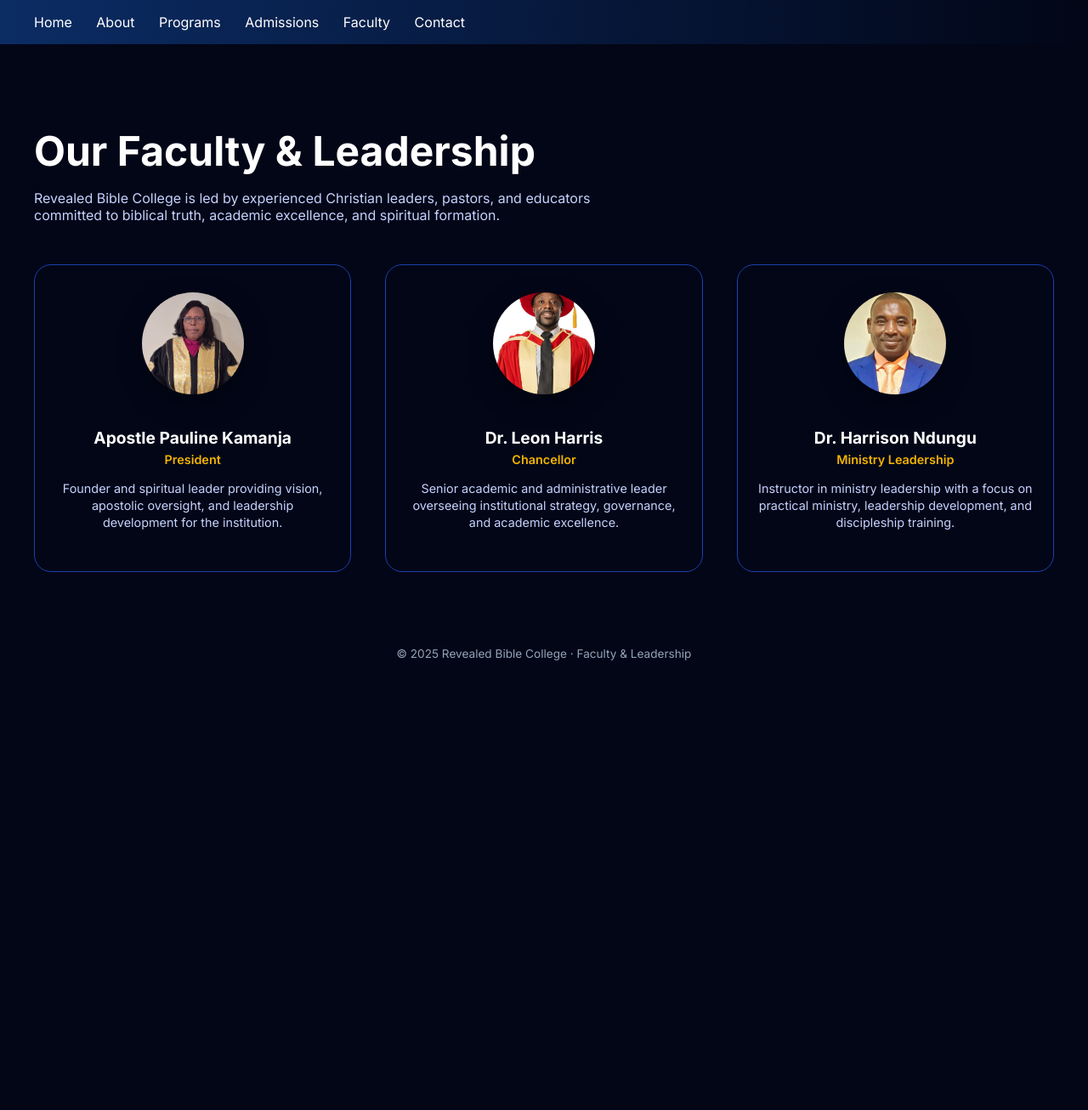
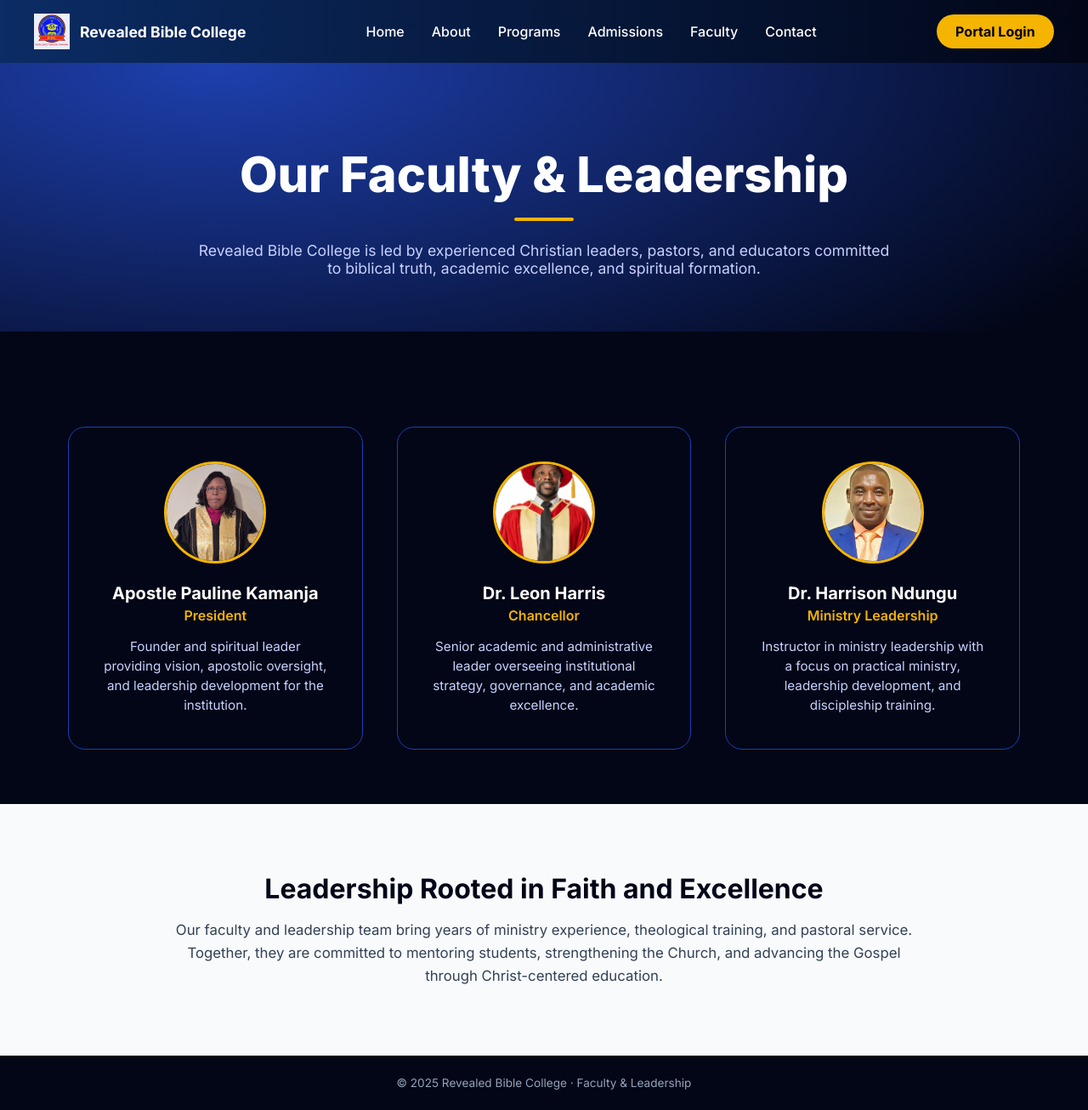
Before and after one commit to WillieKM/my-student-portal, a Jekyll site: the page faculty.html, which Jekyll copies as it is, in a window 1280 px wide and 1306 px high. Shown: the whole window at 85% size. Built offline with Jekyll 4.4.1, drawn with Linux system fonts in a browser that asks for light colours.

Commit message:
Update faculty.html

```diff
--- a/faculty.html
+++ b/faculty.html
@@ -1,95 +1,209 @@
 <!DOCTYPE html>
 <html lang="en">
 <head>
-  <meta charset="UTF-8">
-  <title>Faculty | Revealed Bible College</title>
-  <meta name="viewport" content="width=device-width, initial-scale=1.0">
+  <meta charset="UTF-8" />
+  <meta name="viewport" content="width=device-width, initial-scale=1.0" />
+  <title>Faculty & Leadership | Revealed Bible College</title>
 
-  <link href="https://fonts.googleapis.com/css2?family=Inter:wght@400;600;700&display=swap" rel="stylesheet">
+  <meta name="description" content="Meet the faculty and leadership of Revealed Bible College. Experienced Christian leaders committed to biblical truth, academic excellence, and spiritual formation.">
+
+  <link href="https://fonts.googleapis.com/css2?family=Inter:wght@400;500;600;700;800&display=swap" rel="stylesheet">
 
   <style>
-    body {
-      font-family: Inter, sans-serif;
-      background: #020617;
-      color: white;
-      margin: 0;
+    :root {
+      --navy-dark: #020617;
+      --navy: #0b2c64;
+      --navy-soft: #1e40af;
+      --gold: #f4b400;
+      --text-light: #e5e7eb;
+      --text-muted: #c7d2fe;
+      --radius: 1.25rem;
     }
 
-    header {
-      background: linear-gradient(90deg, #0b2c64, #020617);
-      padding: 1rem 2.5rem;
+    * {
+      box-sizing: border-box;
+      margin: 0;
+      padding: 0;
     }
 
-    header a {
+    body {
+      font-family: "Inter", sans-serif;
+      background: var(--navy-dark);
       color: white;
+      min-height: 100vh;
+    }
+
+    a {
+      color: inherit;
       text-decoration: none;
-      margin-right: 1.5rem;
+    }
+
+    /* ================= HEADER ================= */
+
+    header {
+      background: linear-gradient(90deg, var(--navy), var(--navy-dark));
+      position: sticky;
+      top: 0;
+      z-index: 10;
+    }
+
+    .nav {
+      max-width: 1400px;
+      margin: auto;
+      padding: 1rem 2.5rem;
+      display: flex;
+      align-items: center;
+      justify-content: space-between;
+    }
+
+    .brand {
+      display: flex;
+      align-items: center;
+      gap: 0.75rem;
+      font-weight: 700;
+      font-size: 1.1rem;
+    }
+
+    .brand img {
+      height: 42px;
+    }
+
+    .nav-links {
+      display: flex;
+      gap: 2rem;
       font-weight: 500;
     }
 
-    .container {
-      max-width: 1200px;
-      margin: auto;
-      padding: 4rem 2rem;
+    .nav-cta {
+      background: var(--gold);
+      color: black;
+      padding: 0.6rem 1.4rem;
+      border-radius: 999px;
+      font-weight: 700;
     }
 
-    h1 {
-      font-size: 3rem;
+    /* ================= HERO ================= */
+
+    .hero {
+      background: radial-gradient(1200px 500px at 20% 0%, var(--navy-soft), var(--navy-dark));
+      padding: 6rem 2.5rem 4rem;
+      text-align: center;
+    }
+
+    .hero h1 {
+      font-size: clamp(2.8rem, 4.5vw, 3.6rem);
+      font-weight: 800;
       margin-bottom: 1rem;
     }
 
-    .intro {
-      color: #c7d2fe;
-      max-width: 720px;
-      margin-bottom: 3rem;
+    .hero-divider {
+      width: 70px;
+      height: 4px;
+      background: var(--gold);
+      border-radius: 999px;
+      margin: 0 auto 1.5rem;
+    }
+
+    .hero p {
+      max-width: 820px;
+      margin: auto;
+      font-size: 1.1rem;
+      color: var(--text-muted);
+    }
+
+    /* ================= FACULTY (DARK) ================= */
+
+    .faculty-section {
+      max-width: 1200px;
+      margin: auto;
+      padding: 4rem 2.5rem;
     }
 
     .faculty-grid {
+      margin-top: 3rem;
       display: grid;
-      grid-template-columns: repeat(auto-fit, minmax(260px, 1fr));
+      grid-template-columns: repeat(auto-fit, minmax(280px, 1fr));
       gap: 2.5rem;
     }
 
     .faculty-card {
+      background: #020617;
+      border-radius: var(--radius);
+      padding: 2.5rem;
+      text-align: center;
       border: 1px solid #1e40af;
-      border-radius: 1.25rem;
-      padding: 2rem 1.5rem;
-      text-align: center;
-      background: #020617;
     }
 
     .faculty-card img {
       width: 120px;
       height: 120px;
-      border-radius: 50%;
       object-fit: cover;
-      margin-bottom: 1rem;
-      box-shadow: 0 10px 30px rgba(0,0,0,0.4);
+      border-radius: 999px;
+      margin-bottom: 1.2rem;
+      border: 3px solid var(--gold);
     }
 
     .faculty-card h3 {
-      font-size: 1.2rem;
-      margin-bottom: 0.3rem;
+      font-size: 1.25rem;
+      margin-bottom: 0.25rem;
     }
 
-    .faculty-card .role {
-      font-size: 0.9rem;
-      color: #f4b400;
+    .faculty-card span {
+      display: block;
+      color: var(--gold);
       font-weight: 600;
+      margin-bottom: 1rem;
     }
 
     .faculty-card p {
-      font-size: 0.9rem;
-      color: #c7d2fe;
-      margin-top: 1rem;
-      line-height: 1.4;
+      font-size: 0.95rem;
+      color: var(--text-muted);
+      line-height: 1.5;
     }
+
+    /* ================= LIGHT SECTION ================= */
+
+    .light-section {
+      background: #f8fafc;
+      color: #020617;
+      padding: 5rem 2.5rem;
+    }
+
+    .light-inner {
+      max-width: 1100px;
+      margin: auto;
+      text-align: center;
+    }
+
+    .light-inner h2 {
+      font-size: 2rem;
+      margin-bottom: 1rem;
+    }
+
+    .light-inner p {
+      max-width: 900px;
+      margin: auto;
+      color: #334155;
+      line-height: 1.6;
+      font-size: 1.05rem;
+    }
+
+    /* ================= FOOTER ================= */
 
     footer {
       text-align: center;
       padding: 1.5rem;
       font-size: 0.85rem;
       color: #94a3b8;
+      background: var(--navy-dark);
+    }
+
+    /* ================= RESPONSIVE ================= */
+
+    @media (max-width: 900px) {
+      .nav-links {
+        display: none;
+      }
     }
   </style>
 </head>
@@ -97,50 +211,62 @@
 <body>
 
 <header>
+  <div class="nav">
+    <div class="brand">
+      <img src="logo.png" alt="Revealed Bible College Logo">
+      <span>Revealed Bible College</span>
+    </div>
+
+    <nav class="nav-links">
       <a href="index.html">Home</a>
       <a href="about.html">About</a>
       <a href="programs.html">Programs</a>
       <a href="admissions.html">Admissions</a>
       <a href="faculty.html">Faculty</a>
       <a href="contact.html">Contact</a>
+    </nav>
+
+    <a href="login.html" class="nav-cta">Portal Login</a>
+  </div>
 </header>
 
-<div class="container">
+<section class="hero">
   <h1>Our Faculty & Leadership</h1>
-  <p class="intro">
+  <div class="hero-divider"></div>
+  <p>
     Revealed Bible College is led by experienced Christian leaders, pastors, and educators
     committed to biblical truth, academic excellence, and spiritual formation.
   </p>
+</section>
+
+<section class="faculty-section">
 
   <div class="faculty-grid">
 
-    <!-- Apostle Pauline Kamanja -->
     <div class="faculty-card">
       <img src="pauline-kamanja.jpg" alt="Apostle Pauline Kamanja">
       <h3>Apostle Pauline Kamanja</h3>
-      <div class="role">President</div>
+      <span>President</span>
       <p>
         Founder and spiritual leader providing vision, apostolic oversight,
         and leadership development for the institution.
       </p>
     </div>
 
-    <!-- Dr. Leon Harris -->
     <div class="faculty-card">
       <img src="leon-harris.jpg" alt="Dr. Leon Harris">
       <h3>Dr. Leon Harris</h3>
-      <div class="role">Chancellor</div>
+      <span>Chancellor</span>
       <p>
         Senior academic and administrative leader overseeing institutional strategy,
         governance, and academic excellence.
       </p>
     </div>
 
-    <!-- Dr. Harrison Ndungu -->
     <div class="faculty-card">
       <img src="harrison-ndungu.jpg" alt="Dr. Harrison Ndungu">
       <h3>Dr. Harrison Ndungu</h3>
-      <div class="role">Ministry Leadership</div>
+      <span>Ministry Leadership</span>
       <p>
         Instructor in ministry leadership with a focus on practical ministry,
         leadership development, and discipleship training.
@@ -148,7 +274,20 @@
     </div>
 
   </div>
+
+</section>
+
+<section class="light-section">
+  <div class="light-inner">
+    <h2>Leadership Rooted in Faith and Excellence</h2>
+    <p>
+      Our faculty and leadership team bring years of ministry experience,
+      theological training, and pastoral service. Together, they are committed
+      to mentoring students, strengthening the Church, and advancing the Gospel
+      through Christ-centered education.
+    </p>
   </div>
+</section>
 
 <footer>
   © 2025 Revealed Bible College · Faculty & Leadership
```
Lines whose indentation alone changed are shown as unchanged.
